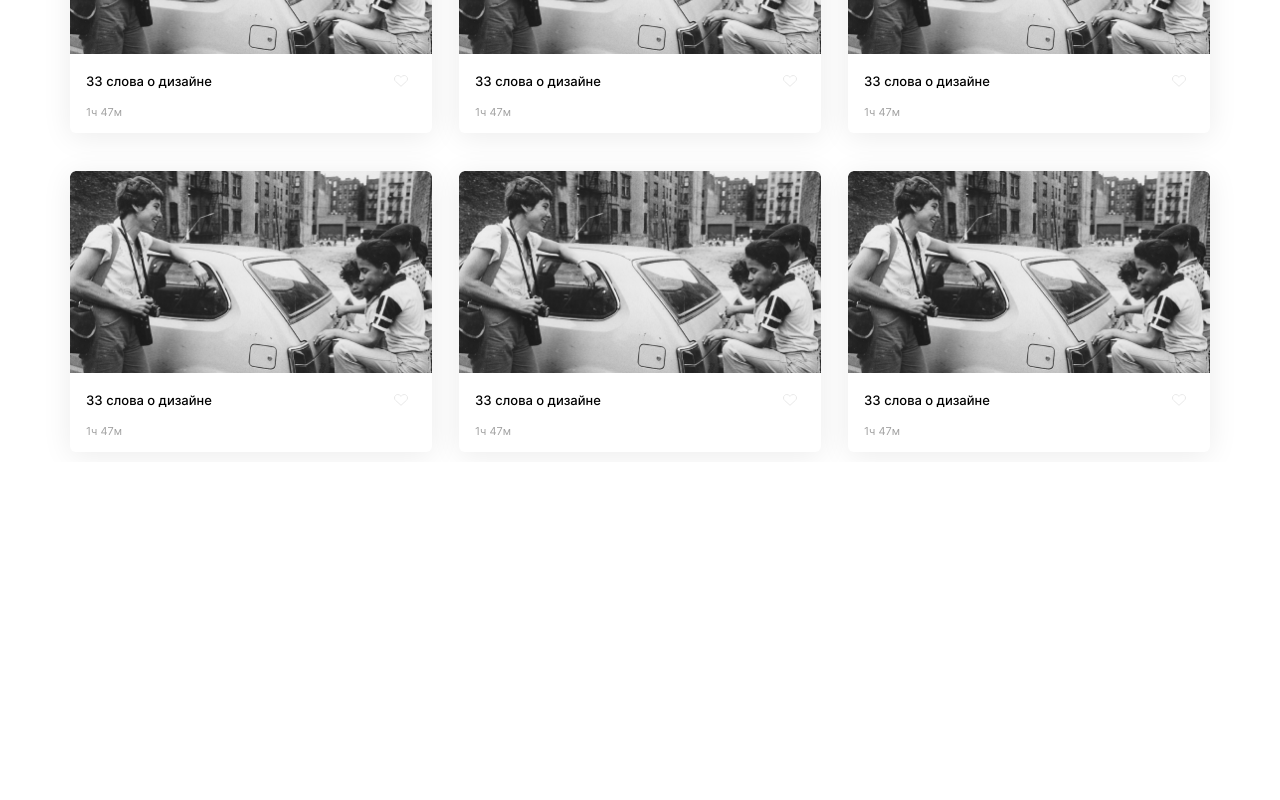
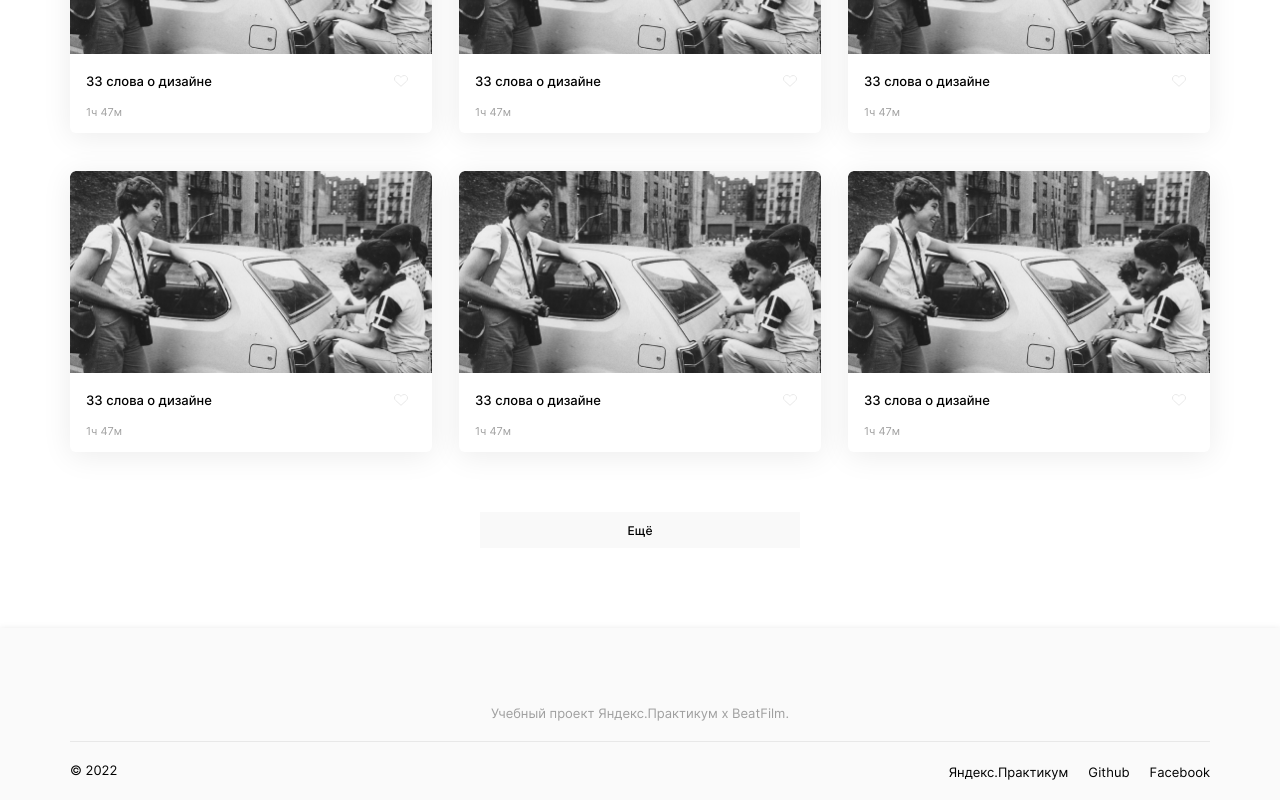
Before and after one commit to Vakulina/movies-explorer-frontend, a React (Create React App) app: page /movies in a window 1280 px wide. Shown: the part 1145-1945 px from the top of the page. Before the commit the page ends 1607 px from the top, so only its background shows below. Built offline with nearby package versions, Linux system fonts and the light colour scheme.

Commit message:
movies на всех разрешениях

```diff
--- a/src/components/Footer/Footer.css
+++ b/src/components/Footer/Footer.css
@@ -76,6 +76,7 @@
     font-size: 12px;
     line-height: 15px;
     margin-bottom: 12px;
+    margin-left: 0px;
   }
   .footer__link:last-of-type {
     margin-bottom: 30px;
--- a/src/components/Movies/Movies.css
+++ b/src/components/Movies/Movies.css
@@ -0,0 +1,30 @@
+.movie {
+  width: 100%;
+}
+.movie__more-btn {
+  display: block;
+  border: none;
+  outline: none;
+  width: 100%;
+  max-width: 320px;
+  margin: 50px auto 80px auto;
+  cursor: pointer;
+  height: 36px;
+  background-color: #F9F9F9;
+  transition: 0.5s;
+  font-size: 12px;
+  font-weight: 500;
+  line-height: 15px;
+}
+.movie__more-btn:hover, .movie__more-btn:active {
+  background-color: #dddcdc;
+}
+.movie__more-btn:focus {
+  outline: 3px solid rgb(255, 153, 0);
+  border-radius: 5px;
+}
+@media screen and (max-width: 400px) {
+  .movie__more-btn {
+    max-width: 240px;
+  }
+}
--- a/src/components/Movies/Movies.js
+++ b/src/components/Movies/Movies.js
@@ -2,14 +2,17 @@ import './Movies.css';
 import Header from '../Header/Header';
 import Preloader from '../Preloader/Preloader';
 import SearchForm from '../SearchForm/SearchForm';
-import MoviesCardList from '../MoviesCardList/MoviesCardList'
+import MoviesCardList from '../MoviesCardList/MoviesCardList';
+import Footer from '../Footer/Footer';
 export default function Movies({isLoading}) {
   return (
-<>
+<section className='movie'>
 <Header isLogin={true} />
 {isLoading&&<Preloader />}
 <SearchForm />
 <MoviesCardList typeList='search-movies'/>
-</>
+<button className='movie__more-btn'>Ещё</button>
+<Footer />
+</section>
   );
 }
--- a/src/components/MoviesCard/MoviesCard.css
+++ b/src/components/MoviesCard/MoviesCard.css
@@ -57,8 +57,6 @@
   }
 }
 @media screen and (max-width: 400px) {
-  .card__two-columns {
-  }
   .card {
     height: 237px;
   }
--- a/src/components/MoviesCardList/MoviesCardList.css
+++ b/src/components/MoviesCardList/MoviesCardList.css
@@ -26,3 +26,9 @@
     padding: 40px 10px 10px 10px;
   }
 }
+
+@media screen and (max-width: 550px) {
+  .listMovies {
+    padding: 40px 10px 30px 10px;
+  }
+}
```
